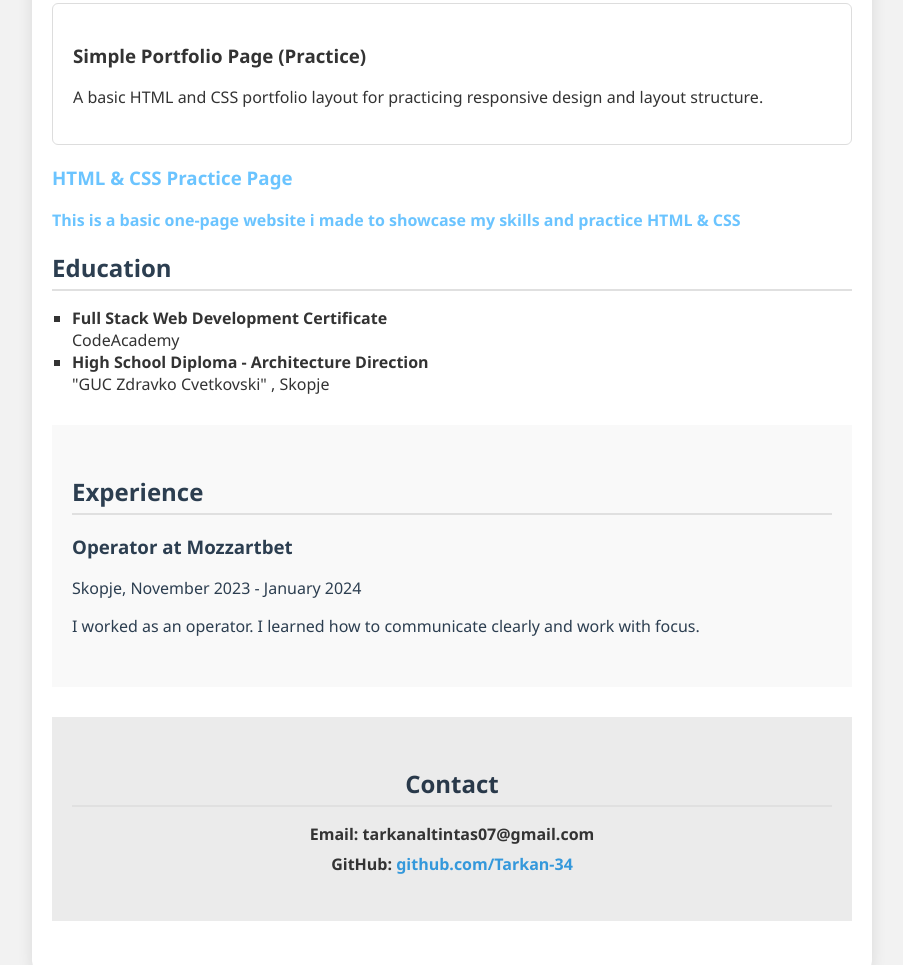
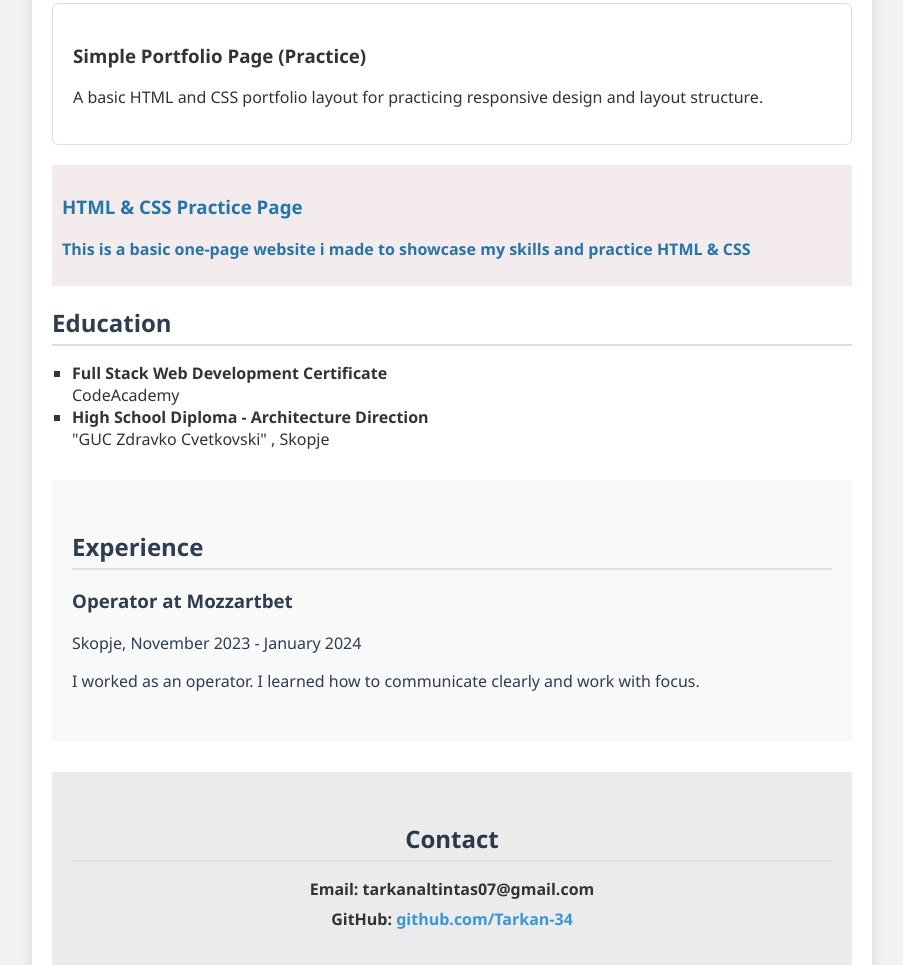
Before and after one commit to Tarkan-34/my-cv, a plain HTML site: page index.html in a window 1280 px wide. Shown: the part 867-1832 px from the top of the page, without its empty margins (188-1091 px from the left). Drawn offline with Linux system fonts and the light colour scheme.

Commit message:
Add files via upload

```diff
--- a/style.css
+++ b/style.css
@@ -78,9 +78,11 @@ body {
     }
 
     .projects1 {
-        color: #6bc4ff;
+        color: #2176ae;
         text-decoration: none;
         font-weight: bold;
+        background-color: #f4ecec;
+        padding: 10px;
     }
 
     .experience{
```
